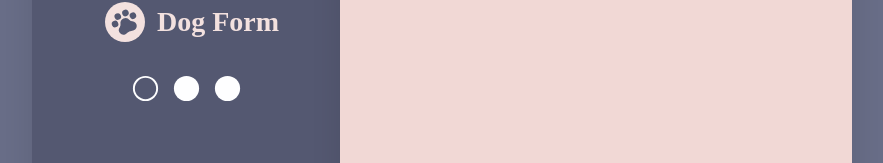
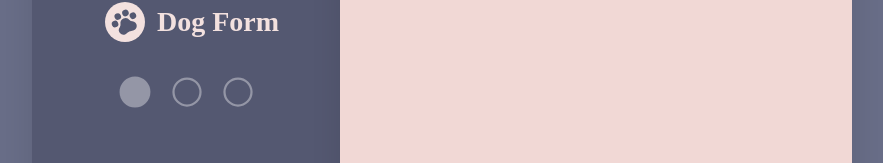
Before and after one commit to VLtim43/Yup-Form, a React (Vite) app: page / in a window 1280 px wide. Shown: the part 127-290 px from the top of the page, without its empty margins (198-1081 px from the left). Built offline with nearby package versions, Linux system fonts and the light colour scheme.

Commit message:
Fix: icon

```diff
--- a/src/Zustand/store.ts
+++ b/src/Zustand/store.ts
@@ -1,6 +1,6 @@
 import { create } from "zustand";
 
-// export type FormStep = 0 | 1 | 2;
+export type FormStep = 0 | 1 | 2;
 
 interface FormStore {
   currentStep: number;
--- a/src/components/SideBar/SideBar.tsx
+++ b/src/components/SideBar/SideBar.tsx
@@ -4,6 +4,7 @@ import { colors } from "../utils/colors";
 import image from "../../assets/duotone5.png";
 import { PawPrint } from "@phosphor-icons/react";
 import Steps from "../Steps/Steps";
+
 const SideBar = () => {
   return (
     <S.SideContainer backgroundColor={colors.darkSlateBlue}>
@@ -18,7 +19,7 @@ const SideBar = () => {
         </S.Icon>
         <S.Header>Dog Form</S.Header>
       </S.TextContainer>
-      <Steps activeStep={0} />
+      <Steps />
       <S.ImageContainer>
         <img
           src={image}
--- a/src/components/Steps/Steps.tsx
+++ b/src/components/Steps/Steps.tsx
@@ -2,29 +2,32 @@ import React from "react";
 import * as S from "./styles";
 import { colors } from "../utils/colors";
 import { Circle } from "@phosphor-icons/react";
+import useFormStore from "../../Zustand/store";
 
 type StepsProps = {
   activeStep: 0 | 1 | 2;
 };
 
-const Steps: React.FC<StepsProps> = ({ activeStep }) => {
+const Steps: React.FC = () => {
+  const currentStep = useFormStore((state) => state.currentStep);
+
   return (
     <S.Container>
       <S.IconContainer>
         <Circle
-          size={31}
-          color={colors.offWhite}
-          weight={activeStep === 0 ? "regular" : "fill"}
+          size={currentStep === 0 ? 38 : 36}
+          color={colors.steelGray}
+          weight={currentStep === 0 ? "fill" : "regular"}
         />
         <Circle
-          size={31}
-          color={colors.offWhite}
-          weight={activeStep === 1 ? "regular" : "fill"}
+          size={currentStep === 1 ? 38 : 36}
+          color={colors.steelGray}
+          weight={currentStep === 1 ? "fill" : "regular"}
         />
         <Circle
-          size={31}
-          color={colors.offWhite}
-          weight={activeStep === 2 ? "regular" : "fill"}
+          size={currentStep === 2 ? 38 : 36}
+          color={colors.steelGray}
+          weight={currentStep === 2 ? "fill" : "regular"}
         />
       </S.IconContainer>
     </S.Container>
--- a/src/components/Steps/styles.ts
+++ b/src/components/Steps/styles.ts
@@ -1,5 +1,4 @@
 import styled from "styled-components";
-import { colors } from "../utils/colors";
 
 export const Container = styled.div`
   display: flex;
@@ -9,6 +8,7 @@ export const Container = styled.div`
 `;
 
 export const IconContainer = styled.div`
+  align-items: center;
   display: flex;
-  gap: 10px;
+  gap: 15px;
 `;
```
